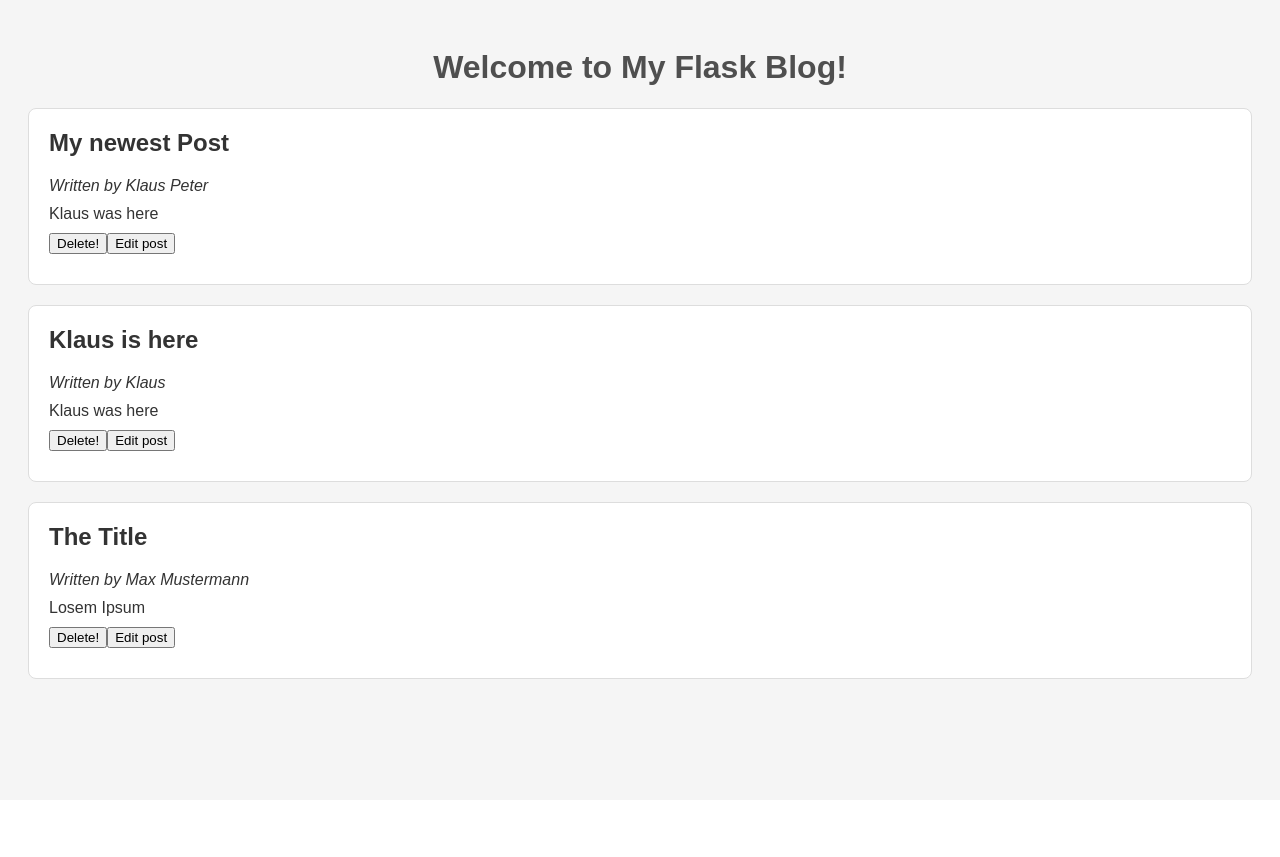
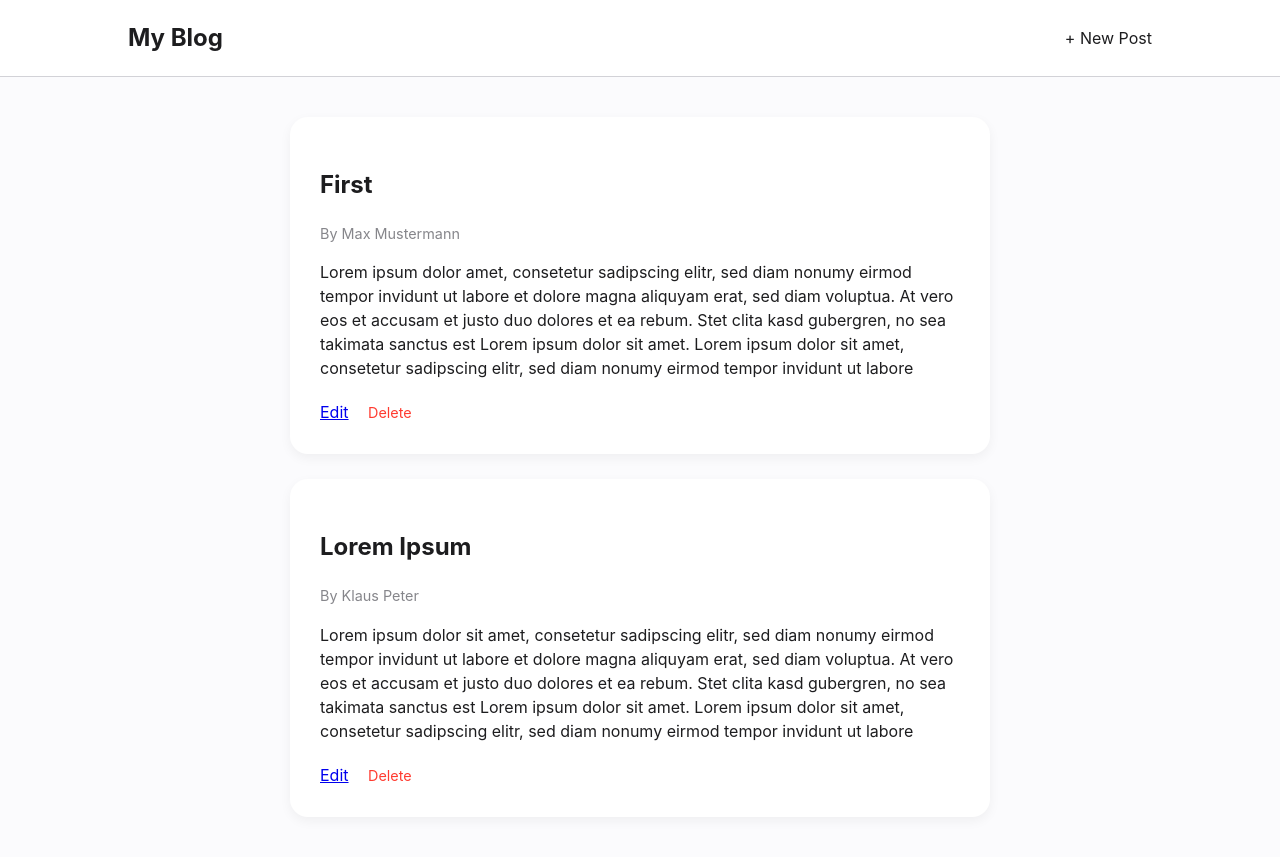
Before and after one commit to MarkusPrivat/masterblog, a Flask app: page / in a window 1280 px wide. Before the commit the page ends 679 px from the top, so only its background shows below. Run offline with Flask 3, Linux system fonts and the light colour scheme.

Commit message:
feedback and bugfixing

```diff
--- a/app.py
+++ b/app.py
@@ -87,11 +87,15 @@ def add():
         str: The rendered 'add.html' template or a redirect to the home page.
     """
     if request.method == 'POST':
-        author = request.form.get('author', '')
-        title = request.form.get('title', '')
-        content = request.form.get('content', '')
+        author = request.form.get('author', '').strip()
+        title = request.form.get('title', '').strip()
+        content = request.form.get('content', '').strip()
+
+        if not author or not title or not content:
+            flash("All fields are required and cannot be empty or just whitespace.", "error")
+            return redirect(url_for('add'))
+
         blog_post = {
-            'id': datetime.now().strftime("%Y%m%d%H%M%S%f"),
             'author': author,
             'title': title,
             'content': content
@@ -132,7 +136,7 @@ def delete(post_id):
             flash("Post deleted successfully!", 'success')
             return redirect(url_for('home'))
         flash(NO_FORM_DELETE, 'warning')
-        return redirect(url_for('home'))
+        return redirect(url_for('home', post_id=post_id))
 
     is_executed, post = fetch_post_by_id(post_id)
     if not is_executed:
--- a/data/blog_posts.json
+++ b/data/blog_posts.json
@@ -1,20 +1,14 @@
 [
     {
-        "id": "20260304154636502649",
-        "author": "Klaus Peter",
-        "title": "My newest Post",
-        "content": "Klaus was here"
+        "author": "Max Mustermann",
+        "title": "First",
+        "content": "Lorem ipsum dolor amet, consetetur sadipscing elitr, sed diam nonumy eirmod tempor invidunt ut labore et dolore magna aliquyam erat, sed diam voluptua. At vero eos et accusam et justo duo dolores et ea rebum. Stet clita kasd gubergren, no sea takimata sanctus est Lorem ipsum dolor sit amet. Lorem ipsum dolor sit amet, consetetur sadipscing elitr, sed diam nonumy eirmod tempor invidunt ut labore",
+        "id": 1
     },
     {
-        "id": "20260304155040795994",
-        "author": "Klaus",
-        "title": "Klaus is here",
-        "content": "Klaus was here"
-    },
-    {
-        "id": "20260304223108883256",
-        "author": "Max Mustermann",
-        "title": "The Title",
-        "content": "Losem Ipsum"
+        "author": "Klaus Peter",
+        "title": "Lorem Ipsum",
+        "content": "Lorem ipsum dolor sit amet, consetetur sadipscing elitr, sed diam nonumy eirmod tempor invidunt ut labore et dolore magna aliquyam erat, sed diam voluptua. At vero eos et accusam et justo duo dolores et ea rebum. Stet clita kasd gubergren, no sea takimata sanctus est Lorem ipsum dolor sit amet. Lorem ipsum dolor sit amet, consetetur sadipscing elitr, sed diam nonumy eirmod tempor invidunt ut labore",
+        "id": 2
     }
 ]
--- a/data/storage.py
+++ b/data/storage.py
@@ -107,6 +107,9 @@ def append_blog_post(blog_post: dict) -> tuple[bool, str]:
     is_executed, blog_posts = load_blog_posts()
     if not is_executed:
         return False, ERROR_LOAD_JSON
+
+    blog_post['id'] = get_next_id(blog_posts)
+
     blog_posts.append(blog_post)
     is_executed, msg = save_blog_posts(blog_posts)
     if not is_executed:
@@ -132,7 +135,7 @@ def delete_blog_post(post_id: str) -> tuple[bool, str]:
     if not is_executed:
         return False, ERROR_LOAD_JSON
     for index, post in enumerate(blog_posts):
-        if post['id'] == post_id:
+        if post['id'] == int(post_id):
             del blog_posts[index]
             is_executed, msg = save_blog_posts(blog_posts)
             if not is_executed:
@@ -182,6 +185,12 @@ def fetch_post_by_id(post_id) -> tuple[bool, dict | str]:
     if not is_executed:
         return False, ERROR_LOAD_JSON
     for post in blog_posts:
-        if post['id'] == post_id:
+        if post['id'] == int(post_id):
             return True, post
     return False, ID_NOT_FOUND
+
+def get_next_id(blog_posts: list[dict]) -> int:
+    """Returns the next incremented integer ID."""
+    if not blog_posts:
+        return 1
+    return max(post['id'] for post in blog_posts) + 1
--- a/static/style.css
+++ b/static/style.css
@@ -1,75 +1,129 @@
+/* Basis-Design (Apple-Style) */
 body {
-    font-family: Arial, sans-serif;
-    background-color: #F5F5F5;
-    padding: 20px;
-    color: #333;
+    font-family: -apple-system, BlinkMacSystemFont, "Segoe UI", Roboto, sans-serif;
+    background: #FBFBFD;
+    color: #1d1d1f;
+    line-height: 1.5;
+    padding: 0;
+    margin: 0;
 }
 
-h1 {
-    text-align: center;
-    color: #4F4F4F;
+nav {
+    display: flex;
+    justify-content: space-between;
+    align-items: center;
+    padding: 20px 10%;
+    background: #FFF;
+    border-bottom: 1px solid #D2D2D7;
 }
 
-.post {
-    background-color: #FFF;
-    border: 1px solid #DDD;
-    padding: 20px;
-    margin-bottom: 20px;
-    border-radius: 8px;
+nav a {
+    text-decoration: none;
+    color: #1d1d1f;
 }
 
-.post h2 {
-    margin-top: 0;
+nav h1 {
+    margin: 0;
+    font-size: 1.5rem;
 }
 
-.post p {
-    margin: 10px 0;
+main {
+    max-width: 700px;
+    margin: 40px auto;
+    padding: 0 20px;
 }
 
+/* Posts & Flash */
+.post {
+    background: #FFF;
+    padding: 30px;
+    border-radius: 18px;
+    margin-bottom: 25px;
+    box-shadow: 0 4px 12px rgba(0, 0, 0, 0.05);
+}
+
+.meta {
+    color: #86868b;
+    font-size: 0.9em;
+}
+
+/* Formulare */
+label {
+    display: block;
+    margin-top: 15px;
+    font-weight: 500;
+}
+
+input, textarea {
+    width: 100%;
+    padding: 12px;
+    margin: 8px 0;
+    border: 1px solid #D2D2D7;
+    border-radius: 10px;
+    box-sizing: border-box;
+}
+
+/* Buttons */
+button {
+    background: #0071e3;
+    color: white;
+    padding: 10px 20px;
+    border-radius: 20px;
+    border: none;
+    cursor: pointer;
+    font-weight: 500;
+}
+
+button:hover {
+    background: #0077ED;
+}
+
+.btn-delete {
+    background: #ff3b30;
+}
+
+.btn-delete:hover {
+    background: #FF5951;
+}
+
+.delete-link {
+    color: #ff3b30;
+    margin-left: 15px;
+    text-decoration: none;
+    font-size: 0.9em;
+}
+
+.actions {
+    margin-top: 20px;
+}
+
+/* Flash Messages */
 #flash-container {
     position: fixed;
-    top: 50%;
+    top: 20px;
     left: 50%;
-    transform: translate(-50%, -50%);
+    transform: translateX(-50%);
     z-index: 9999;
-    display: flex;
-    flex-direction: column;
-    align-items: center;
     pointer-events: none;
 }
 
 .flash-popup {
-    border-style: solid;
-    border-width: 2px;
-    background-color: #333;
+    padding: 15px 25px;
+    border-radius: 10px;
+    margin-bottom: 10px;
     color: white;
-    padding: 15px 25px;
-    margin-bottom: 10px;
-    border-radius: 5px;
-    box-shadow: 0 4px 6px rgba(0,0,0,0.2);
-    animation: fadeout 4s forwards;
 }
 
-.flash-popup.error {
-    background-color: #e74c3c;
-    border-color: #c0392b;
-    color: #ffffff;
+.success {
+    background-color: #2ecc71;
 }
 
-.flash-popup.success {
-    background-color: #2ecc71;
-    border-color: #27ae60;
-    color: #ffffff;
+.error {
+    background-color: #e74c3c;
 }
 
 .flash-popup.warning {
     background-color: #f1c40f;
-    border-color: #f39c12;
-    color: #000000;
+    color: #000;
+    border: 1px solid #d4ac0d;
 }
-
-@keyframes fadeout {
-    0% { opacity: 1; }
-    80% { opacity: 1; }
-    100% { opacity: 0; display: none; }
-}
--- /dev/null
+++ b/templates/base.html
@@ -0,0 +1,26 @@
+<!DOCTYPE html>
+<html lang="en">
+<head>
+    <meta charset="UTF-8">
+    <title>{% block title %}{% endblock %} | Blog</title>
+    <link rel="stylesheet" href="{{ url_for('static', filename='style.css') }}">
+</head>
+<body>
+    <nav>
+        <a href="/"><h1>My Blog</h1></a>
+        <a href="/add" class="btn-add">+ New Post</a>
+    </nav>
+
+    {% with messages = get_flashed_messages(with_categories=true) %}
+      {% if messages %}
+        <div id="flash-container">
+          {% for category, message in messages %}<div class="flash-popup {{ category }}">{{ message }}</div>{% endfor %}
+        </div>
+      {% endif %}
+    {% endwith %}
+
+    <main>
+        {% block content %}{% endblock %}
+    </main>
+</body>
+</html>
--- a/templates/index.html
+++ b/templates/index.html
@@ -1,29 +1,15 @@
-<!DOCTYPE html>
-<html lang="en">
-<head>
-    <meta charset="UTF-8">
-    <meta name="viewport" content="width=device-width, initial-scale=1.0">
-    <title>My Flask Blog</title>
-    <link rel="stylesheet" href="{{ url_for('static', filename='style.css') }}">
-</head>
-<body>
-{% with messages = get_flashed_messages(with_categories=true) %}
-  {% if messages %}
-    <div id="flash-container">
-      {% for category, message in messages %}
-        <div class="flash-popup {{ category }}">{{ message }}</div>
-      {% endfor %}
-    </div>
-  {% endif %}
-{% endwith %}
-    <h1>Welcome to My Flask Blog!</h1>
+{% extends 'base.html' %}
+{% block title %}Home{% endblock %}
+{% block content %}
     {% for post in blog_posts %}
     <div class="post">
         <h2>{{ post['title'] }}</h2>
-        <p><em>Written by {{ post['author'] }}</em></p>
+        <p class="meta">By {{ post['author'] }}</p>
         <p>{{ post['content'] }}</p>
-        <p><a href="/delete/{{ post['id'] }}"><button>Delete!</button></a><a href="/update/{{ post['id'] }}"><button>Edit post</button></a></p>
+        <div class="actions">
+            <a href="/update/{{ post['id'] }}">Edit</a>
+            <a href="/delete/{{ post['id'] }}" class="delete-link">Delete</a>
+        </div>
     </div>
     {% endfor %}
-</body>
-</html>
+{% endblock %}
```
Also changed, not shown: templates/add.html (+11 -21 lines), templates/delete.html (+9 -14 lines), templates/update.html (+17 -21 lines).
